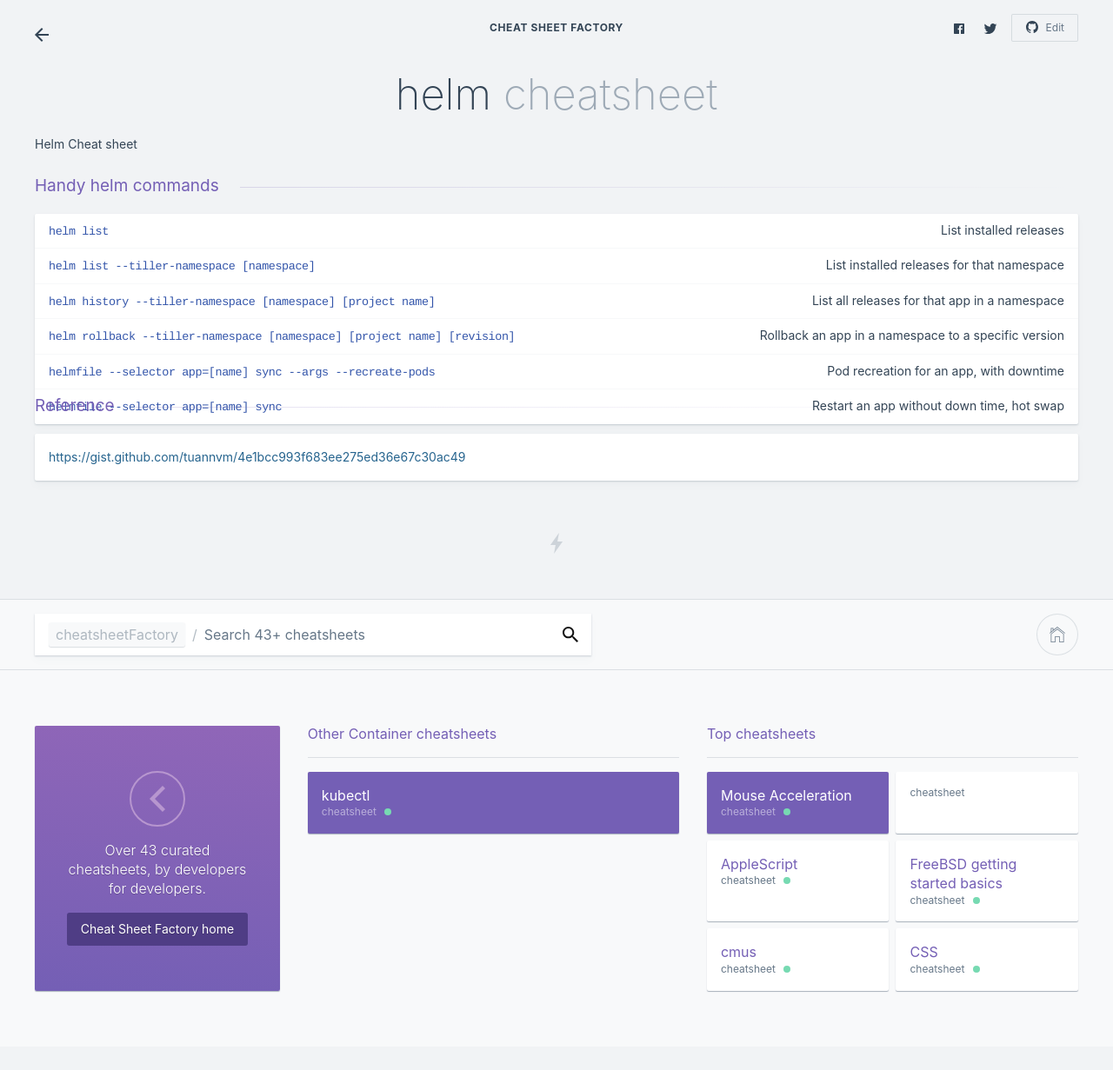
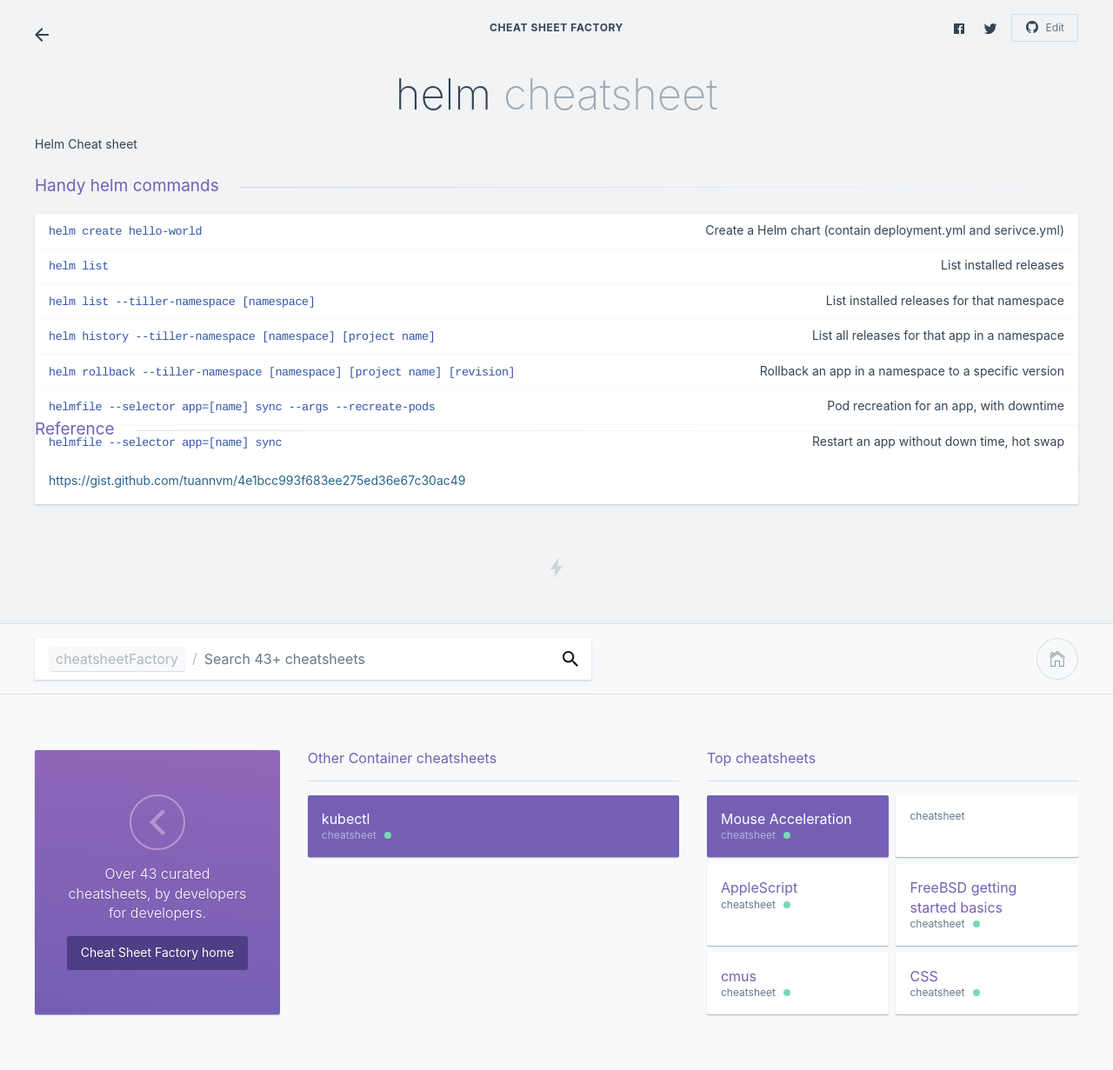
Before and after one commit to kasramp/cheat-sheet-factory, a Jekyll site: the page built from container/helm.md, in a window 1280 px wide. Shown: the whole page at 87% size. Built offline with Jekyll 4.4.1, drawn with Linux system fonts in a browser that asks for light colours; before the commit the page ends 1204 px from its top, so only the background shows below that; part of the change alters nothing that is shown.

Commit message:
Update helm cheat sheet

```diff
--- a/container/helm.md
+++ b/container/helm.md
@@ -2,7 +2,7 @@
 title: helm
 category: Container
 layout: 2017/sheet
-updated: 2019-07-31
+updated: 2019-10-10
 keywords:
     - "helm"
     - "helm package manager"
@@ -16,6 +16,7 @@ Shortcuts
 
 ### Handy helm commands
 
+| `helm create hello-world` | Create a Helm chart (contain deployment.yml and serivce.yml) |
 | `helm list` | List installed releases |
 | `helm list --tiller-namespace [namespace]` | List installed releases for that namespace |
 | `helm history --tiller-namespace [namespace] [project name]` | List all releases for that app in a namespace |
```
